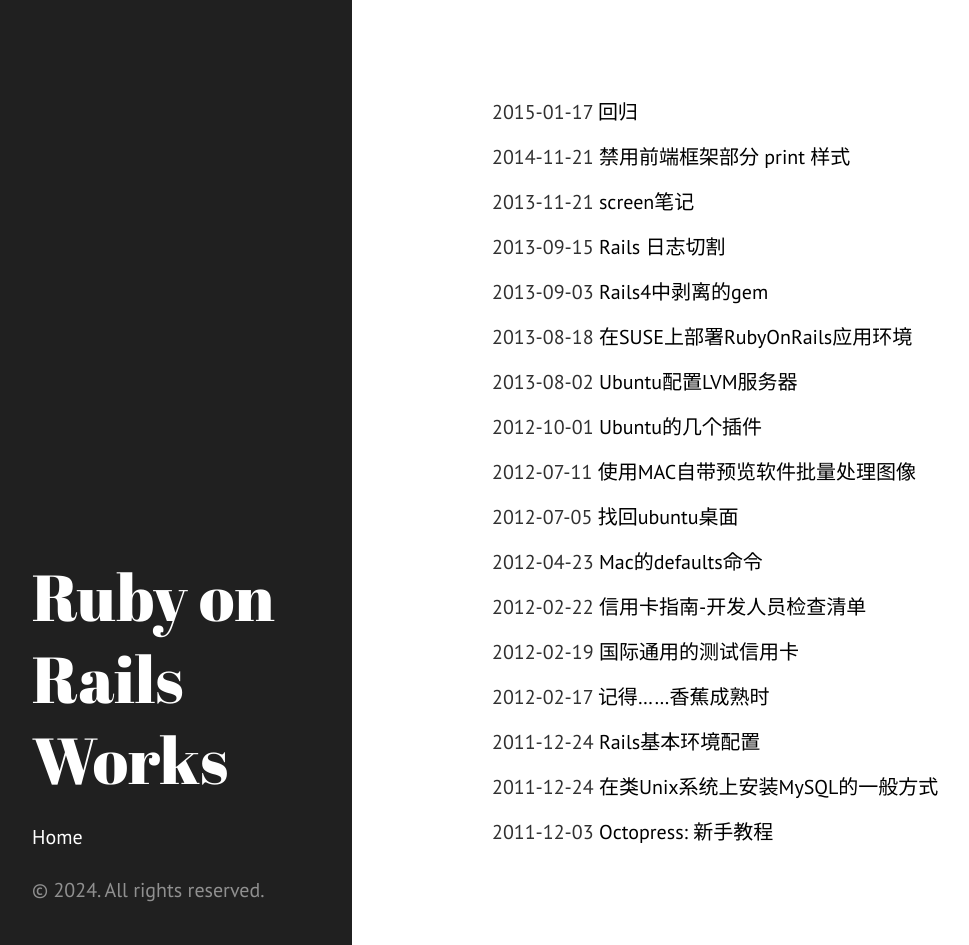
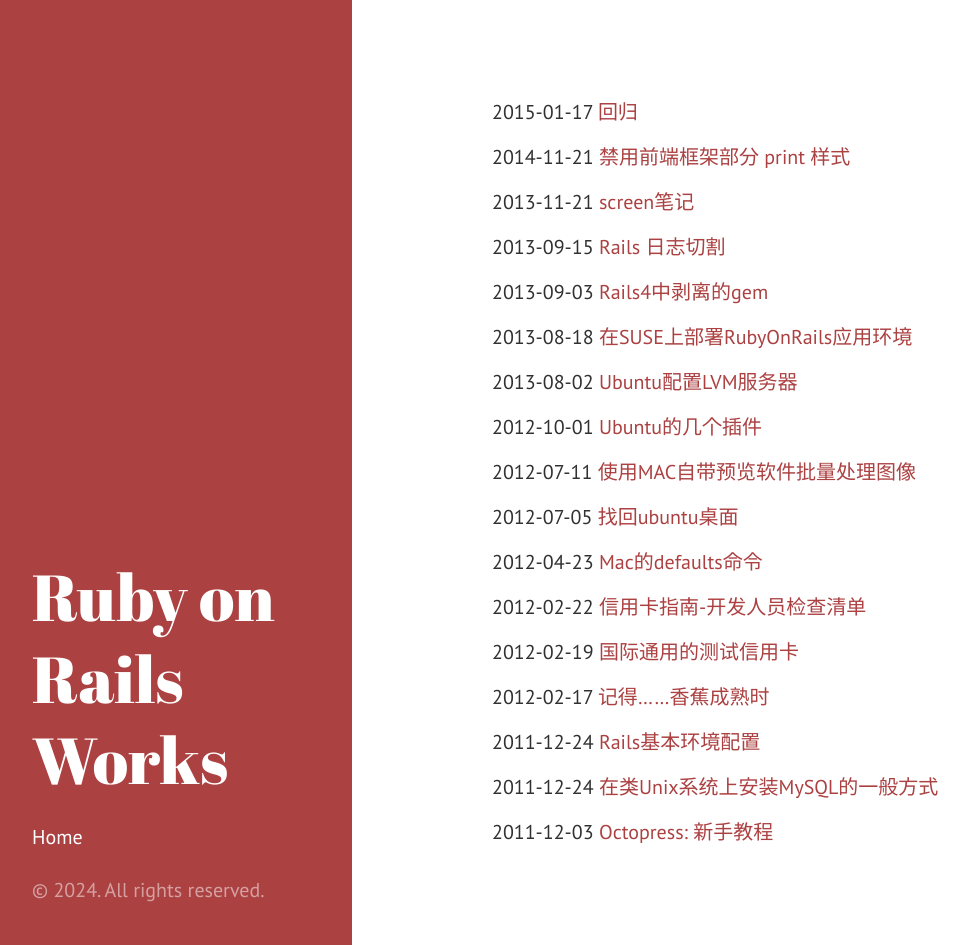
Before and after one commit to geekontheway/geekontheway.github.io, a Jekyll site: the page built from index.markdown, in a window 1280 px wide and 945 px high. Shown: the whole window, without its empty margins (8-977 px from the left). Built offline with Jekyll 4.4.1, drawn with Linux system fonts in a browser that asks for light colours.

```diff
--- a/_config.yml
+++ b/_config.yml
@@ -23,15 +23,17 @@ email: geekontheway@163.com
 description: >- # this means to ignore newlines until "baseurl:"
 
 baseurl: "/" # the subpath of your site, e.g. /blog
-url: "https://geekontheway.github.io" # the base hostname & protocol for your site, e.g. http://example.com
+url: "https://rubyonrailsworks.github.io" # the base hostname & protocol for your site, e.g. http://example.com
 twitter_username: geekzh
-github_username:  geekontheway
+github_username:  rubyonrailsworks
 
 # Build settings
 theme: minima
 plugins:
   - jekyll-feed
 list_title: ""
+sass:
+  quiet_deps: true
 
 # Exclude from processing.
 # The following items will not be processed, by default.
--- a/_layouts/default.html
+++ b/_layouts/default.html
@@ -3,7 +3,7 @@
 
   {% include head.html %}
 
-  <body>
+  <body class="theme-base-08">
 
     {% include sidebar.html %}
 
```
